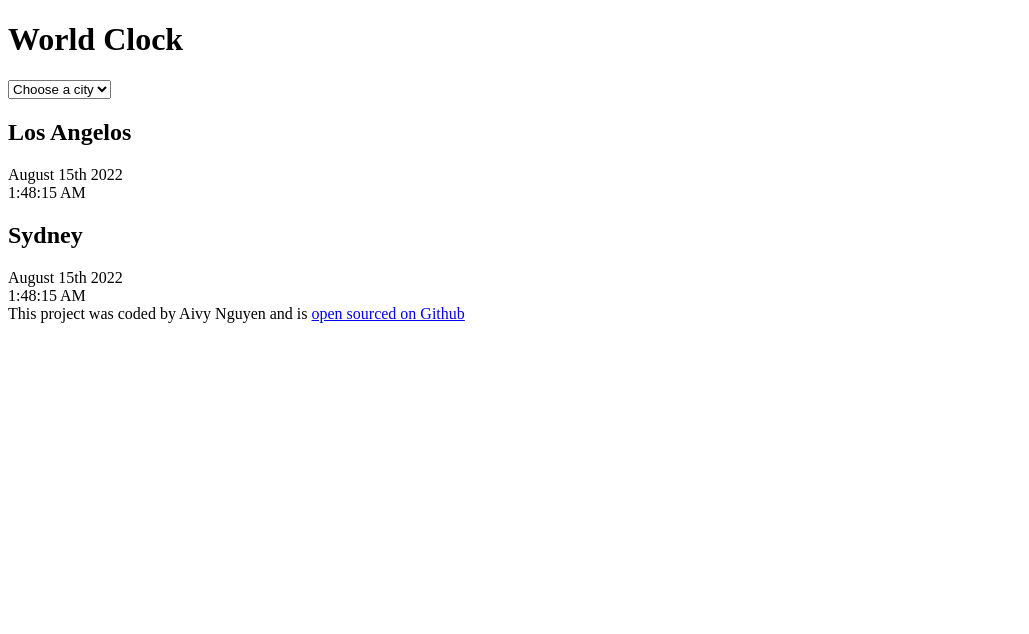
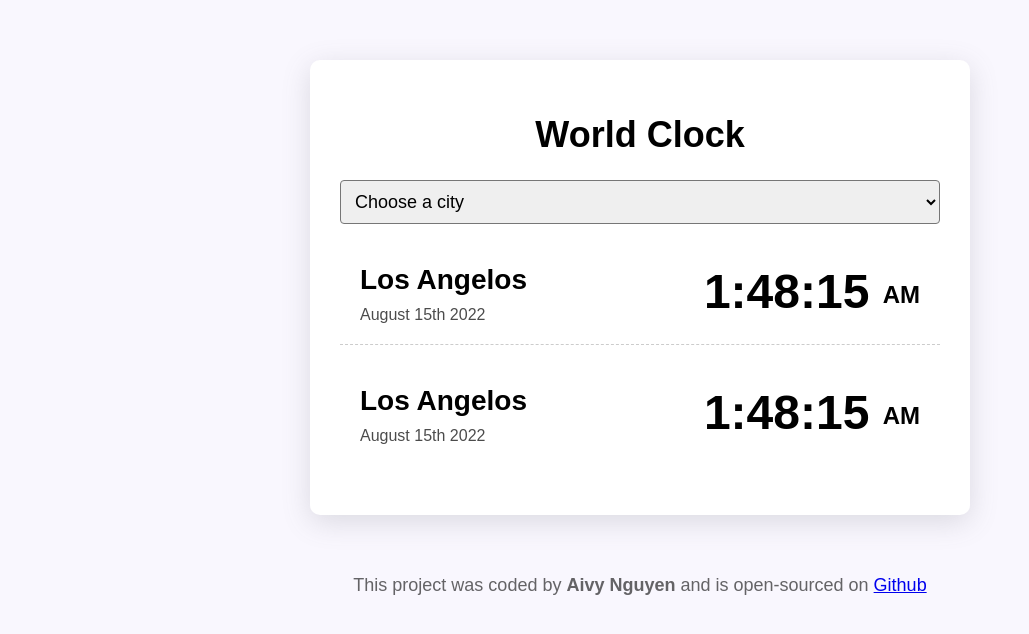
Before and after one commit to aivy09/world-clock, a plain HTML site: page index.html in a window 1280 px wide. Shown: the whole page, without its empty margins (0-1029 px from the left). Drawn offline with Linux system fonts and the light colour scheme.

Commit message:
Styled project with CSS

```diff
--- a/css/style.css
+++ b/css/style.css
@@ -1,7 +1,64 @@
+body{
+    background-color: #f9f7fe;
+    font-family: sans-serif;
+}
+
+.container {
+    max-width: 600px;
+    margin: 60px auto;
+    background: white;
+    padding: 30px;
+    box-shadow: rgba(100, 100, 111, 0.2) 0px 7px 29px 0px;
+    border-radius: 10px;
+}
+
+.city{
+    display: flex;
+    margin: 20px 0;
+    justify-content: space-between;
+    padding: 20px;
+    border-bottom: 1px dashed rgba(0,0,0, 0.2);
+}
+
+.city:last-child{
+    border: none;
+}
+
+.time{
+    font-size: 48px;
+    font-weight: bold;
+}
+
+.time small{
+    font-size: 24px;
+    vertical-align: middle;
+    line-height: 36px;
+}
+
+.date{
+    opacity: 0.7;
+}
+
+select{
+    display:block;
+    width: 100%;
+    font-size: 18px;
+    border-radius: 4px;
+    padding: 10px;
+}
+
 h1{
     text-align: center;
+    font-size: 36px;
+}
+
+h2{
+    margin: 0 0 10px;
+    font-size: 28px;
 }
 
 footer{
     text-align: center;
+    font-size: 18px;
+    color: rgba(0,0,0, 0.6);
 }
--- a/index.html
+++ b/index.html
@@ -3,6 +3,7 @@
 	<head>
 		<meta charset="UTF-8" />
 		<meta name="viewport" content="width=device-width, initial-scale=1.0" />
+		<link rel="stylesheet" href="css/style.css" />
 		<title>World Clock - Aivy Nguyen</title>
 	</head>
 	<body>
@@ -19,21 +20,25 @@
 			</select>
 
 			<div class="city">
-				<h2>Los Angelos</h2>
-				<div class="date">August 15th 2022</div>
-				<div class="time">1:48:15 AM</div>
+				<div>
+					<h2>Los Angelos</h2>
+					<div class="date">August 15th 2022</div>
+				</div>
+				<div class="time">1:48:15 <small>AM</small></div>
 			</div>
 			<div class="city">
-				<h2>Sydney</h2>
-				<div class="date">August 15th 2022</div>
-				<div class="time">1:48:15 AM</div>
+				<div>
+					<h2>Los Angelos</h2>
+					<div class="date">August 15th 2022</div>
+				</div>
+				<div class="time">1:48:15 <small>AM</small></div>
 			</div>
 		</div>
 
 		<footer>
-			This project was coded by Aivy Nguyen and is
+			This project was coded by <strong>Aivy Nguyen</strong> and is open-sourced on
 			<a href="https://github.com/aivy09/world-clock" target="_blank">
-				open sourced on Github</a
+			Github</a
 			>
 		</footer>
 		<script src="src/index.js"></script>
```
